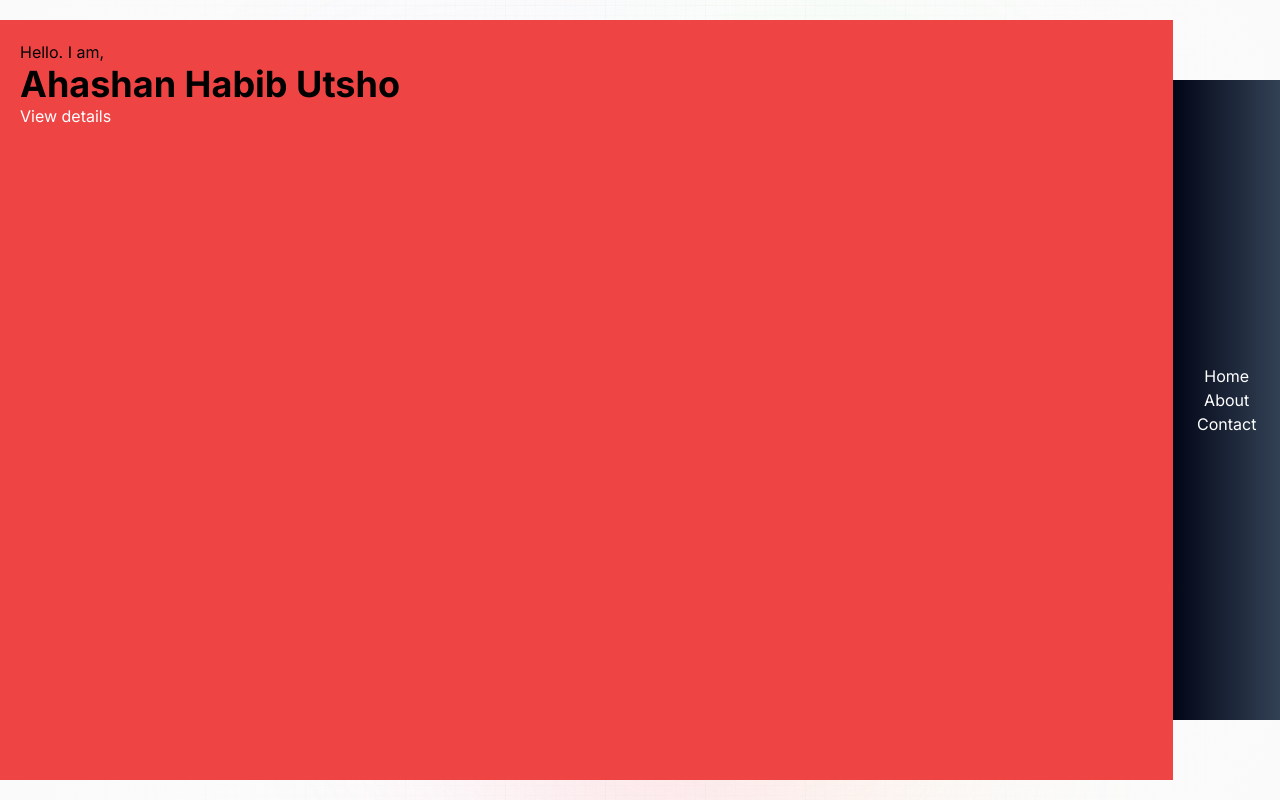
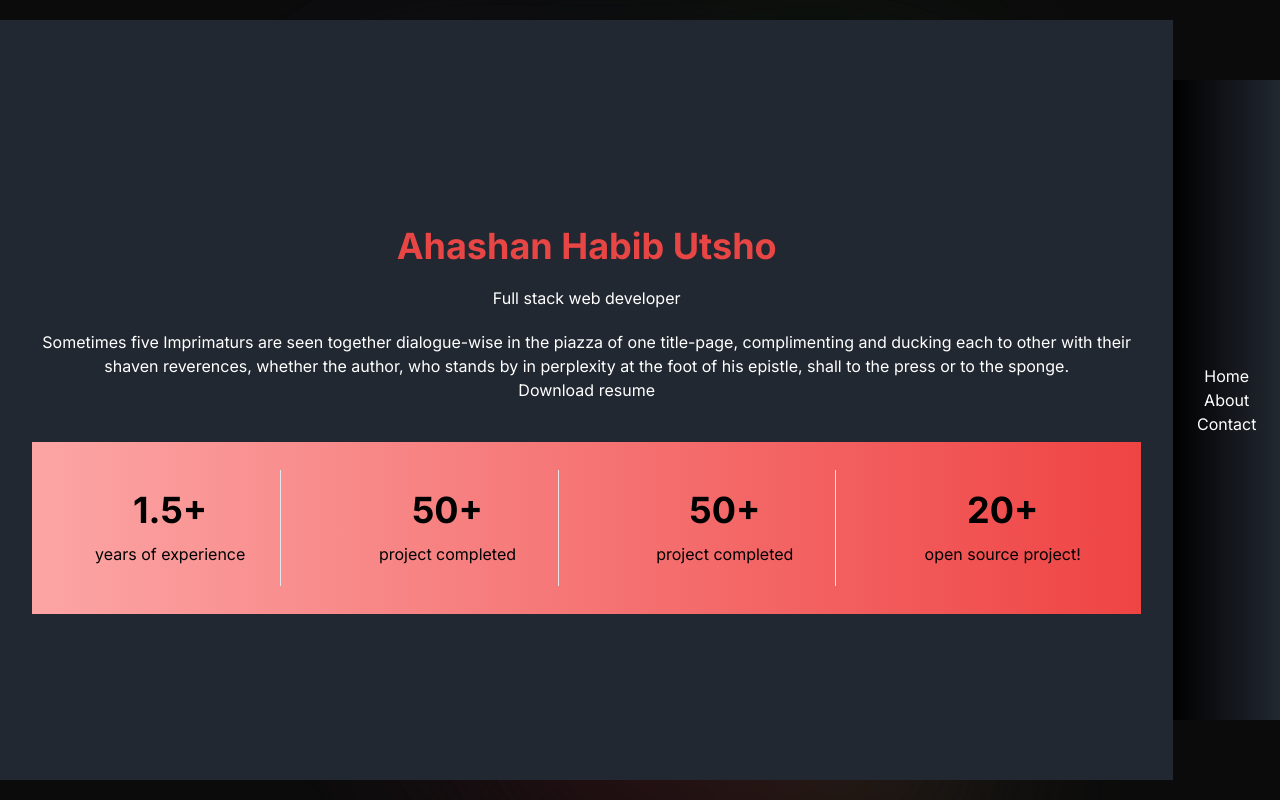
Before and after one commit to habib-utsho/utshofolio-next, a Next.js app: page / in a window 1280 px wide. Built offline with nearby package versions, Linux system fonts and the light colour scheme.

Commit message:
homepage modified

```diff
--- a/src/Components/HelpingCompo/CommonBtnOne.js
+++ b/src/Components/HelpingCompo/CommonBtnOne.js
@@ -2,11 +2,11 @@ import React from 'react';
 
 const CommonBtnOne = ({children}) => {
     return (
-        <a href="#_" class="relative inline-flex items-center justify-start px-6 py-3 overflow-hidden font-medium transition-all bg-blue-500 rounded group">
-            <span class="absolute top-0 right-0 inline-block w-4 h-4 transition-all duration-500 ease-in-out bg-blue-700 rounded group-hover:-mr-4 group-hover:-mt-4">
-                <span class="absolute top-0 right-0 w-5 h-5 rotate-45 translate-x-1/2 -translate-y-1/2 bg-white"></span>
+        <a href="#_" class="relative inline-flex items-center justify-start px-6 py-3 overflow-hidden font-medium transition-all bg-[#903749] rounded group">
+            <span class="absolute top-0 right-0 inline-block w-4 h-4 transition-all duration-500 ease-in-out bg-[#E84545] rounded group-hover:-mr-4 group-hover:-mt-4">
+                <span class="absolute top-0 right-0 w-5 h-5 rotate-45 translate-x-1/2 -translate-y-1/2 bg-white bg-opacity-50"></span>
             </span>
-            <span class="absolute bottom-0 left-0 w-full h-full transition-all duration-500 ease-in-out delay-200 -translate-x-full translate-y-full bg-blue-600 rounded group-hover:mb-12 group-hover:translate-x-0"></span>
+            <span class="absolute bottom-0 left-0 w-full h-full transition-all duration-500 ease-in-out delay-200 -translate-x-full translate-y-full bg-[#E84545] rounded group-hover:mb-12 group-hover:translate-x-0"></span>
             <span class="relative w-full text-left text-white transition-colors duration-200 ease-in-out group-hover:text-white">{children}</span>
         </a>
     );
--- a/src/app/(with-sidebar)/layout.js
+++ b/src/app/(with-sidebar)/layout.js
@@ -3,11 +3,11 @@ import React from 'react';
 const layout = ({ children }) => {
     return (
         <div className='min-h-screen max-w-7xl mx-auto grid grid-cols-12 items-center'>
-            <div className='col-span-11 max-h-[95vh] overflow-scroll'>
+            <div className='col-span-11 h-[95vh] bg-[#222831] overflow-y-scroll'>
                 {children}
             </div>
             <div className='col-span-1'>
-                <ul className='flex flex-col justify-center items-center h-[80vh] bg-gradient-to-l from-slate-700 to-slate-950 text-white'>
+                <ul className='flex flex-col justify-center items-center h-[80vh] bg-gradient-to-l from-[#222831] to-[#000000] text-white'>
                     <li>Home</li>
                     <li>About</li>
                     <li>Contact</li>
--- a/src/app/(with-sidebar)/page.js
+++ b/src/app/(with-sidebar)/page.js
@@ -3,10 +3,41 @@ import React from 'react';
 
 const page = () => {
     return (
-        <div className='min-h-screen bg-red-500 p-5'>
-            <p>Hello. I am,</p>
-            <h2 className='my-title'>Ahashan Habib Utsho</h2>
-            <CommonBtnOne>View details</CommonBtnOne>
+        <div className='h-screen p-8 flex flex-col items-center justify-center'>
+            <div className='text-white text-center space-y-5'>
+                <h2 className='my-title text-[#E84545]'>Ahashan Habib Utsho</h2>
+                <h3> Full stack web developer </h3>
+                <p>Sometimes five Imprimaturs are seen together dialogue-wise in the piazza of one title-page, complimenting and ducking each to other with their shaven reverences, whether the author, who stands by in perplexity at the foot of his epistle, shall to the press or to the sponge.</p>
+                <CommonBtnOne>Download resume</CommonBtnOne>
+            </div>
+
+            <div className='flex bg-gradient-to-r from-red-300 to-red-500 mt-10 text-center w-full'>
+                <div className='p-7 flex-1'>
+                    <div className='p-5 space-y-3 border-r'>
+                        <h2 className='my-title'>1.5+</h2>
+                        <p>years of experience</p>
+                    </div>
+                </div>
+                <div className='p-7 flex-1'>
+                    <div className='p-5 space-y-3 border-r'>
+                        <h2 className='my-title'>50+</h2>
+                        <p>project completed</p>
+                    </div>
+                </div>
+                <div className='p-7 flex-1'>
+                    <div className='p-5 space-y-3 border-r'>
+                        <h2 className='my-title'>50+</h2>
+                        <p>project completed</p>
+                    </div>
+                </div>
+                <div className='p-7 flex-1'>
+                    <div className='p-5 space-y-3'>
+                        <h2 className='my-title'>20+</h2>
+                        <p>open source project!</p>
+                    </div>
+                </div>
+            </div>
+
         </div>
     );
 };
--- a/src/app/globals.css
+++ b/src/app/globals.css
@@ -15,6 +15,7 @@
 
 .main:before {
   background: radial-gradient(circle, rgba(2, 0, 36, 0) 0, #fafafa 100%);
+  background: #000000f4;
   position: absolute;
   content: "";
   z-index: 2;
@@ -59,10 +60,12 @@
 }
 
 
+
 /* Hide the scrollbar for webkit-based browsers (Chrome, Safari) */
 ::-webkit-scrollbar {
   width: 0.5em; /* Adjust the width as needed */
   background-color: transparent; /* Set the background color to match the container */
+  display: none;
 }
 
 /* Hide the scrollbar thumb */
```
